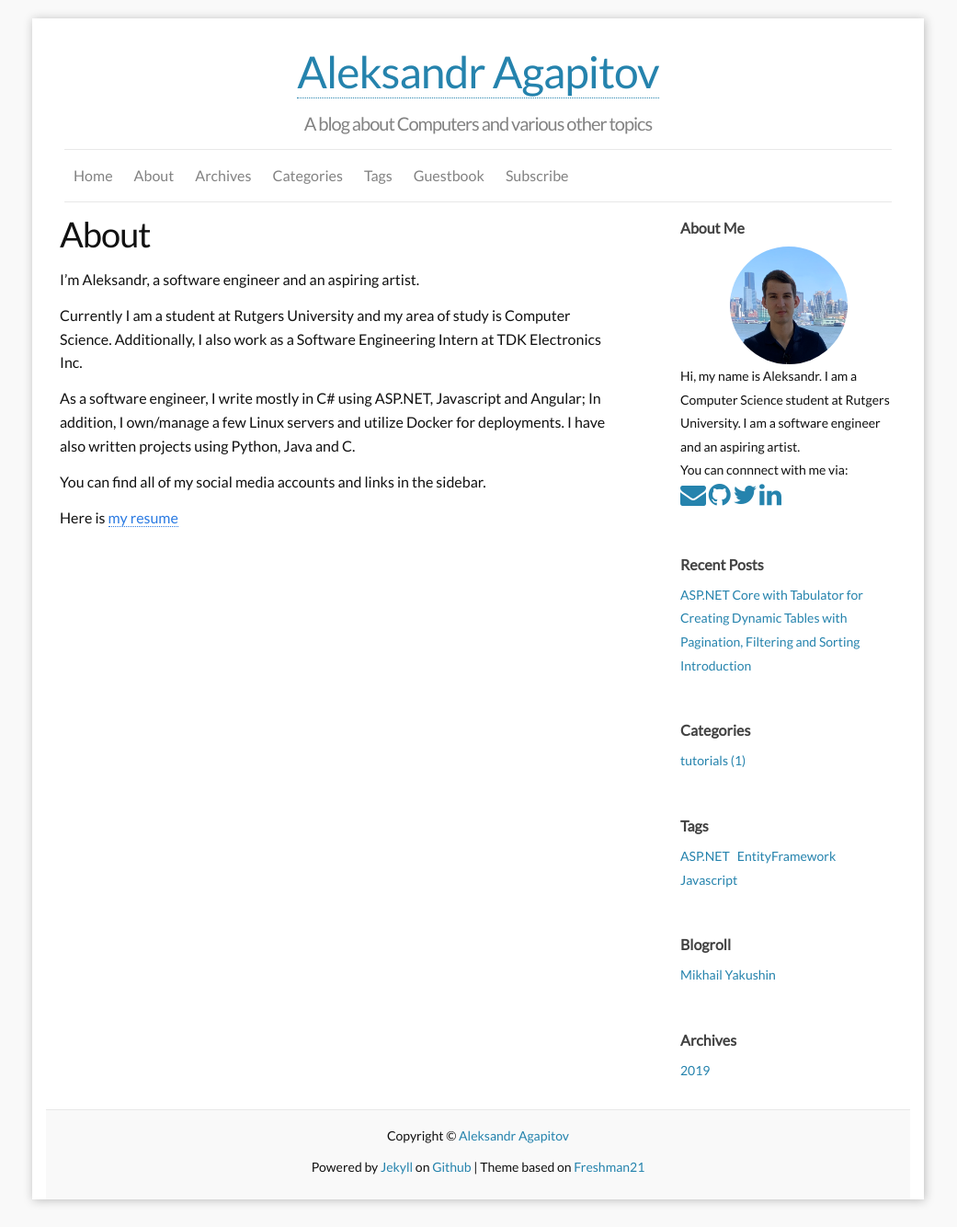
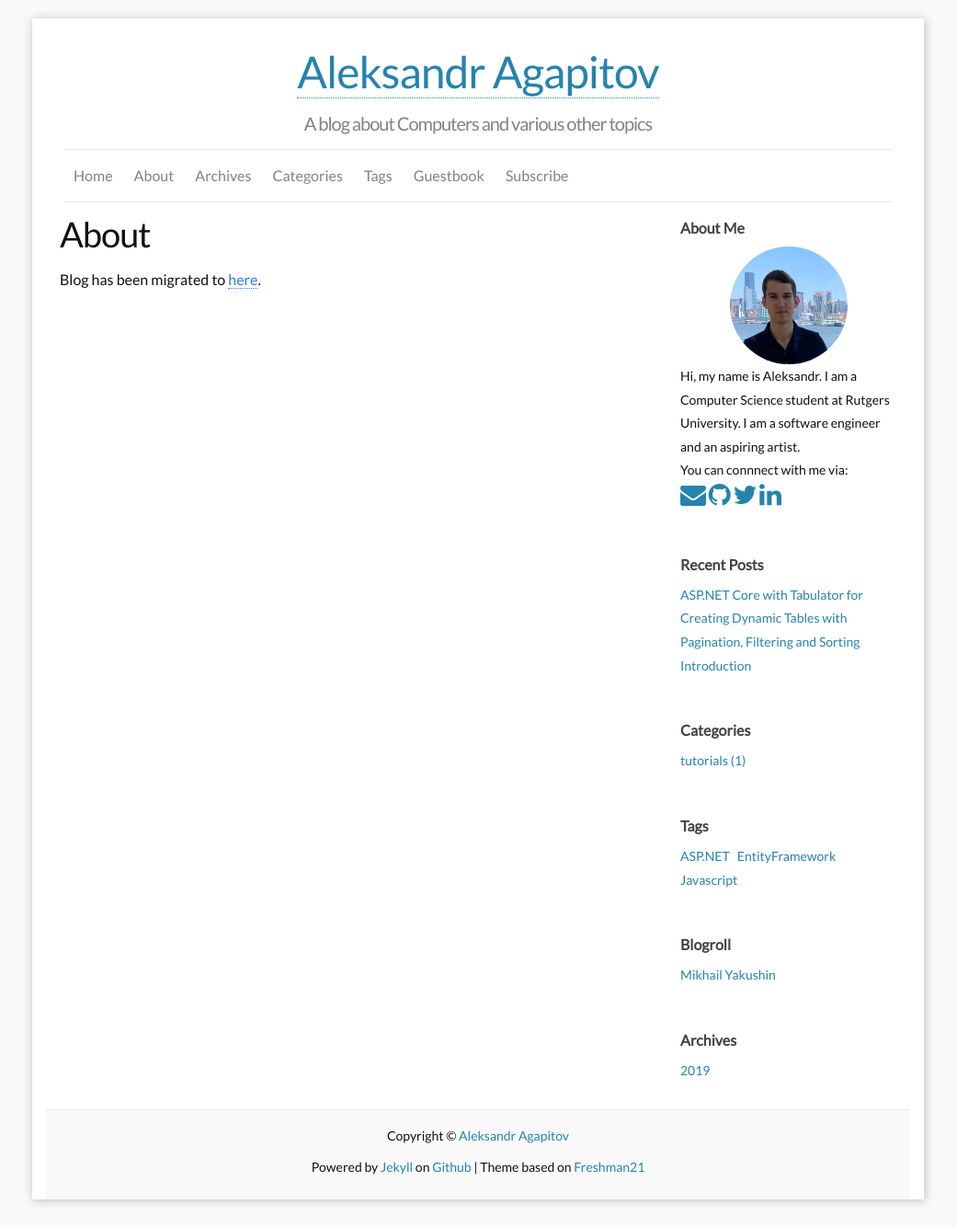
Before and after one commit to aleksvagapitov/JekyllBlog, a Jekyll site: the page built from 02_about.md, in a window 1280 px wide. Shown: the whole page at 92% size, without its empty margins (120-1161 px from the left). Built offline with Jekyll 4.4.1, drawn with Linux system fonts in a browser that asks for light colours.

Commit message:
Migrated Website to use repo domain

```diff
--- a/02_about.md
+++ b/02_about.md
@@ -4,12 +4,4 @@ title: About
 permalink: /about/
 ---
 
-I'm Aleksandr, a software engineer and an aspiring artist.
-
-Currently I am a student at Rutgers University and my area of study is Computer Science. Additionally, I also work as a Software Engineering Intern at TDK Electronics Inc.
-
-As a software engineer, I write mostly in C# using ASP.NET, Javascript and Angular; In addition, I own/manage a few Linux servers and utilize Docker for deployments. I have also written projects using Python, Java and C.
-
-You can find all of my social media accounts and links in the sidebar.
-
-Here is [my resume](resume/Resume.pdf)
+Blog has been migrated to [here](https://aleksvagapitov.github.io).
--- a/_config.yml
+++ b/_config.yml
@@ -5,7 +5,7 @@ author: Aleksandr Agapitov
 email: aleksvagapitov@gmail.com
 description: "Aleksandr's Blog About Coding" # You can edit this line in _config.yml. It will appear in your document head meta and in your feed.xml site description
 keywords: "Jekyll, theme, Freshman21"
-baseurl: "" # the subpath of your site, e.g. /blog/
+baseurl: "/JekyllBlog" # the subpath of your site, e.g. /blog/
 url: "https://aleksvagapitov.github.io" # the base hostname & protocol for your site
 locale: en_US
 
@@ -14,9 +14,9 @@ twitter_username: aleksvagapitov
 github_username:  aleksvagapitov
 disqus_shortname: aleksvagapitov
 linkedin_username: aleksvagapitov
-favicon:     "/assets/images/favicon.ico"
+favicon:     "/JekyllBlog/assets/images/favicon.ico"
 aboutme: Hi, my name is Aleksandr. I am a Computer Science student at Rutgers University. I am a software engineer and an aspiring artist.  # these are shown on aboutme-sidebar.
-aboutme_photo: "/assets/images/profile.jpg"
+aboutme_photo: "/JekyllBlog/assets/images/profile.jpg"
 google_analytics_key: UA-149443615-1
 
 
```
Also changed, not shown: _posts/2019/oct/2019-10-09-dotnet-tabulator-pagination-with-filtering-and-sorting.md (+1 -1 lines), 4 other files.
